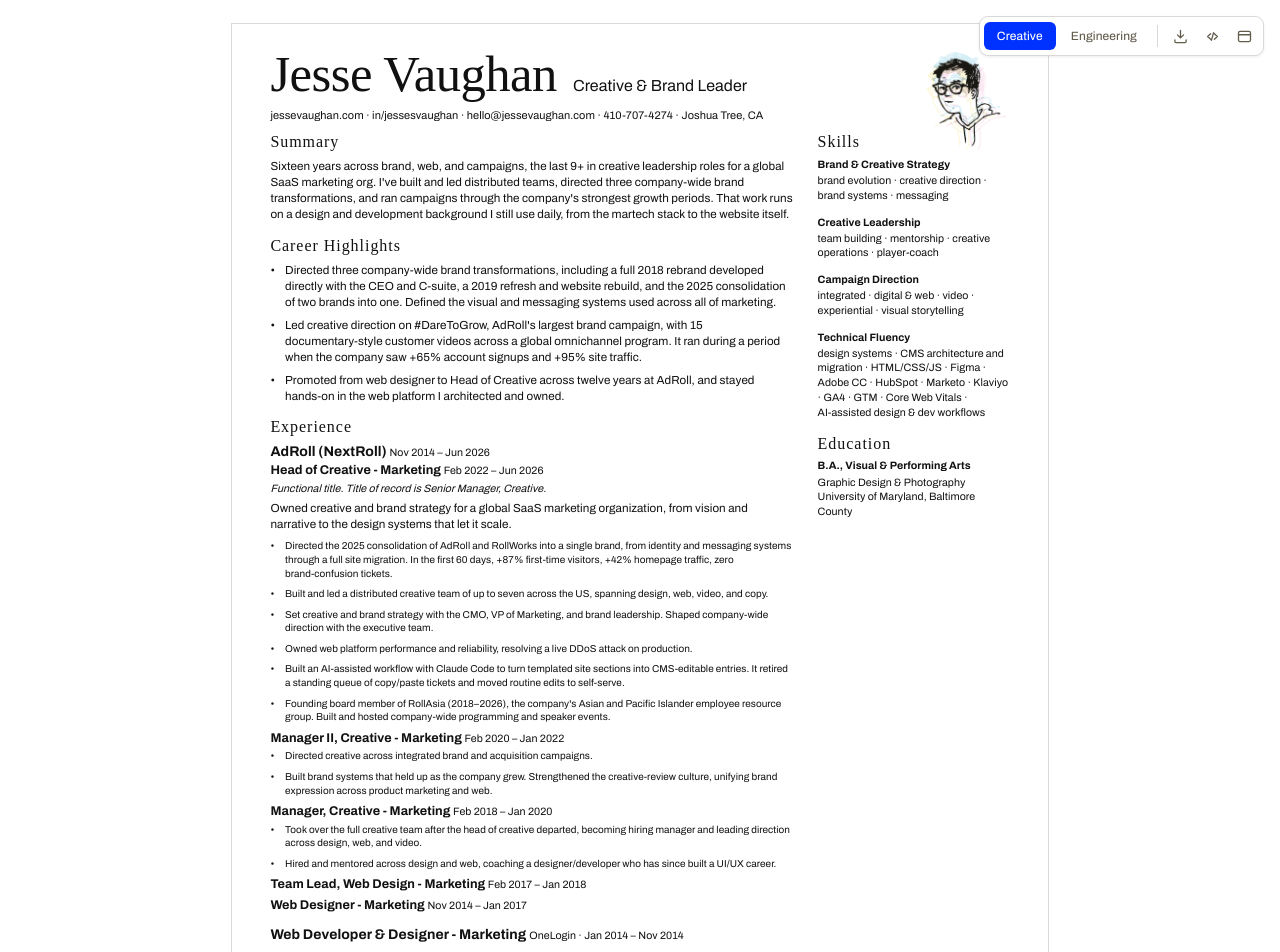
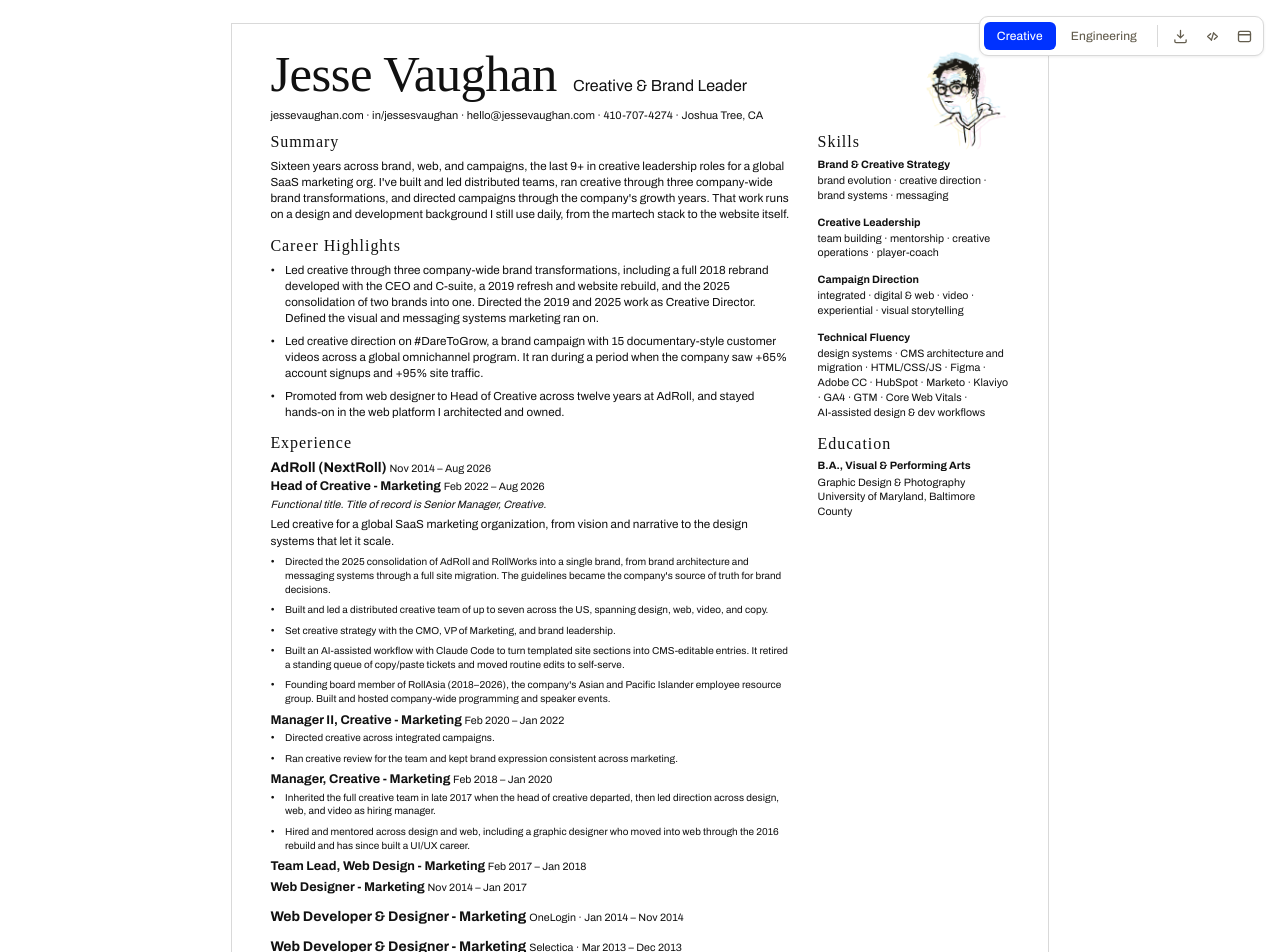
Before and after one commit to jessevaughan/resume, a React (Vite) app: page / in a window 1280 px wide. Shown: the top 952 px of the page. Built offline with nearby package versions, Linux system fonts and the light colour scheme; a web font is replaced by a local one.

Commit message:
resume copy edits and positioning for PDF parsing

```diff
--- a/src/data/resume.ts
+++ b/src/data/resume.ts
@@ -17,7 +17,7 @@
 
   summary: perTrack(
     // creative
-    `Sixteen years across brand, web, and campaigns, the last 9+ in creative leadership roles for a global SaaS marketing org. I've built and led distributed teams, directed three company-wide brand transformations, and ran campaigns through the company's strongest growth periods. That work runs on a design and development background I still use daily, from the martech stack to the website itself.`,
+    `Sixteen years across brand, web, and campaigns, the last 9+ in creative leadership roles for a global SaaS marketing org. I've built and led distributed teams, ran creative through three company-wide brand transformations, and directed campaigns through the company's growth years. That work runs on a design and development background I still use daily, from the martech stack to the website itself.`,
     // engineering
     `Design engineer and web architect with sixteen years building and owning production web properties end to end, across frontend, CMS architecture and migration, localization, and the infrastructure behind them. I owned AdRoll's site for twelve years. I also led creative for the same global SaaS org, so I move easily between writing the code, setting technical direction, and defending it to non-technical partners.`,
   ),
@@ -25,14 +25,14 @@
   highlights: perTrack(
     // creative
     [
-      `Directed three company-wide brand transformations, including a full 2018 rebrand developed directly with the CEO and C-suite, a 2019 refresh and website rebuild, and the 2025 consolidation of two brands into one. Defined the visual and messaging systems used across all of marketing.`,
-      `Led creative direction on #DareToGrow, AdRoll's largest brand campaign, with 15 documentary-style customer videos across a global omnichannel program. It ran during a period when the company saw +65% account signups and +95% site traffic.`,
+      `Led creative through three company-wide brand transformations, including a full 2018 rebrand developed with the CEO and C-suite, a 2019 refresh and website rebuild, and the 2025 consolidation of two brands into one. Directed the 2019 and 2025 work as Creative Director. Defined the visual and messaging systems marketing ran on.`,
+      `Led creative direction on #DareToGrow, a brand campaign with 15 documentary-style customer videos across a global omnichannel program. It ran during a period when the company saw +65% account signups and +95% site traffic.`,
       `Promoted from web designer to Head of Creative across twelve years at AdRoll, and stayed hands-on in the web platform I architected and owned.`,
     ],
     // engineering
     [
       `Rebuilt three companies' websites from the ground up: Selectica on ExpressionEngine (2013), OneLogin on Statamic (2014), and AdRoll on Statamic (2015–16). At AdRoll, extended front-end ownership into twelve years of running the full stack and infrastructure.`,
-      `Migrated AdRoll from Drupal/Pantheon to a flat-file Statamic build in 2015–16. Owned the content model, the editorial system that let non-engineers ship site edits without dev tickets, and localization across ten locales in seven regions via Smartling. Cut hosting and deployment costs 80%, to $3,600 a year.`,
+      `Migrated AdRoll from Drupal/Pantheon to a flat-file Statamic build in 2015–16. Owned the content model, the editorial system that let non-engineers ship site edits without dev tickets, and localization across ten locales across seven regions via Smartling. Cut hosting and deployment costs 80%, to $3,600 a year.`,
       `Owned the full production web stack, from Fastly, Cloudflare, DigitalOcean, and Laravel Forge through provisioning, scaling, server-upgrade decisions, and CI/CD via GitHub Actions.`,
     ],
   ),
@@ -44,10 +44,10 @@
       {
         title: "Head of Creative - Marketing",
         start: { year: 2022, month: 2 },
-        end: { year: 2026, month: 6 },
+        end: { year: 2026, month: 8 },
         lede: perTrack(
           // creative
-          `Owned creative and brand strategy for a global SaaS marketing organization, from vision and narrative to the design systems that let it scale.`,
+          `Led creative for a global SaaS marketing organization, from vision and narrative to the design systems that let it scale.`,
           // engineering
           `Owned and architected the web platform for a global SaaS marketing org, and led the creative and brand behind it.`,
         ),
@@ -59,10 +59,9 @@
         bullets: perTrack(
           // creative
           [
-            `Directed the 2025 consolidation of AdRoll and RollWorks into a single brand, from identity and messaging systems through a full site migration. In the first 60 days, +87% first-time visitors, +42% homepage traffic, zero brand-confusion tickets.`,
+            `Directed the 2025 consolidation of AdRoll and RollWorks into a single brand, from brand architecture and messaging systems through a full site migration. The guidelines became the company's source of truth for brand decisions.`,
             `Built and led a distributed creative team of up to seven across the US, spanning design, web, video, and copy.`,
-            `Set creative and brand strategy with the CMO, VP of Marketing, and brand leadership. Shaped company-wide direction with the executive team.`,
-            `Owned web platform performance and reliability, resolving a live DDoS attack on production.`,
+            `Set creative strategy with the CMO, VP of Marketing, and brand leadership.`,
             `Built an AI-assisted workflow with Claude Code to turn templated site sections into CMS-editable entries. It retired a standing queue of copy/paste tickets and moved routine edits to self-serve.`,
             `Founding board member of RollAsia (2018–2026), the company's Asian and Pacific Islander employee resource group. Built and hosted company-wide programming and speaker events.`,
           ],
@@ -70,8 +69,8 @@
           [
             `Owned the architecture and ongoing development of adroll.com, a flat-file Statamic build with page templates, reusable modules, and an editorial system that let marketing ship edits without engineering.`,
             `Built an AI-assisted workflow with Claude Code to convert hardcoded template sections into CMS-editable entries. It retired a standing queue of copy/paste tickets and moved routine content edits to self-serve.`,
-            `Led the site migration behind the 2025 AdRoll–RollWorks brand consolidation. First-time visitors rose 87% and homepage traffic 42% in the first 60 days.`,
-            `Led incident response during a Super Bowl traffic surge and DDoS attack, scaling servers to absorb the load while devops blocked the attacking IP ranges. Then built a standing bot blocklist into Fastly with devops so the next one ran without a scramble.`,
+            `Led the site migration behind the 2025 AdRoll–RollWorks brand consolidation, porting RollWorks content into the existing adroll.com build and retiring rollworks.com to a redirect.`,
+            `Led incident response during a Super Bowl traffic surge and DDoS attack, scaling servers to absorb the load while devops blocked the attacking IP ranges. Then built a standing bot blocklist into Fastly with devops.`,
             `Led creative for the marketing org and a team of up to seven.`,
           ],
         ),
@@ -83,8 +82,8 @@
         bullets: perTrack(
           // creative
           [
-            `Directed creative across integrated brand and acquisition campaigns.`,
-            `Built brand systems that held up as the company grew. Strengthened the creative-review culture, unifying brand expression across product marketing and web.`,
+            `Directed creative across integrated campaigns.`,
+            `Ran creative review for the team and kept brand expression consistent across marketing.`,
           ],
           // engineering
           [
@@ -99,8 +98,8 @@
         bullets: perTrack(
           // creative
           [
-            `Took over the full creative team after the head of creative departed, becoming hiring manager and leading direction across design, web, and video.`,
-            `Hired and mentored across design and web, coaching a designer/developer who has since built a UI/UX career.`,
+            `Inherited the full creative team in late 2017 when the head of creative departed, then led direction across design, web, and video as hiring manager.`,
+            `Hired and mentored across design and web, including a graphic designer who moved into web through the 2016 rebuild and has since built a UI/UX career.`,
           ],
           // engineering
           [
--- a/src/styles/resume.css
+++ b/src/styles/resume.css
@@ -120,6 +120,7 @@
   --gap-lede: 5pt; /* below the job lede */
   --gap-bullet: 5pt; /* between main-column bullets */
   --bullet-indent: 11pt; /* hanging indent for bullets */
+  --fs-bullet-min: 8.25pt; /* marker floor — see the note on .main li::before */
   --gap-skill-group: 9pt; /* between skill groups */
   --gap-skill-heading: 1pt; /* below a skill-group heading */
 }
@@ -282,6 +283,10 @@
   width: var(--bullet-indent);
   margin-left: calc(-1 * var(--bullet-indent));
   color: var(--muted);
+  /* marker floor — pdftotext splits the run past a 1em gap (PDF text order);
+     line-height 0 keeps the taller marker out of the line box */
+  font-size: max(1em, var(--fs-bullet-min));
+  line-height: 0;
 }
 
 .job {
```
Also changed, not shown: scripts/pdf.mjs (+31 -4 lines).
